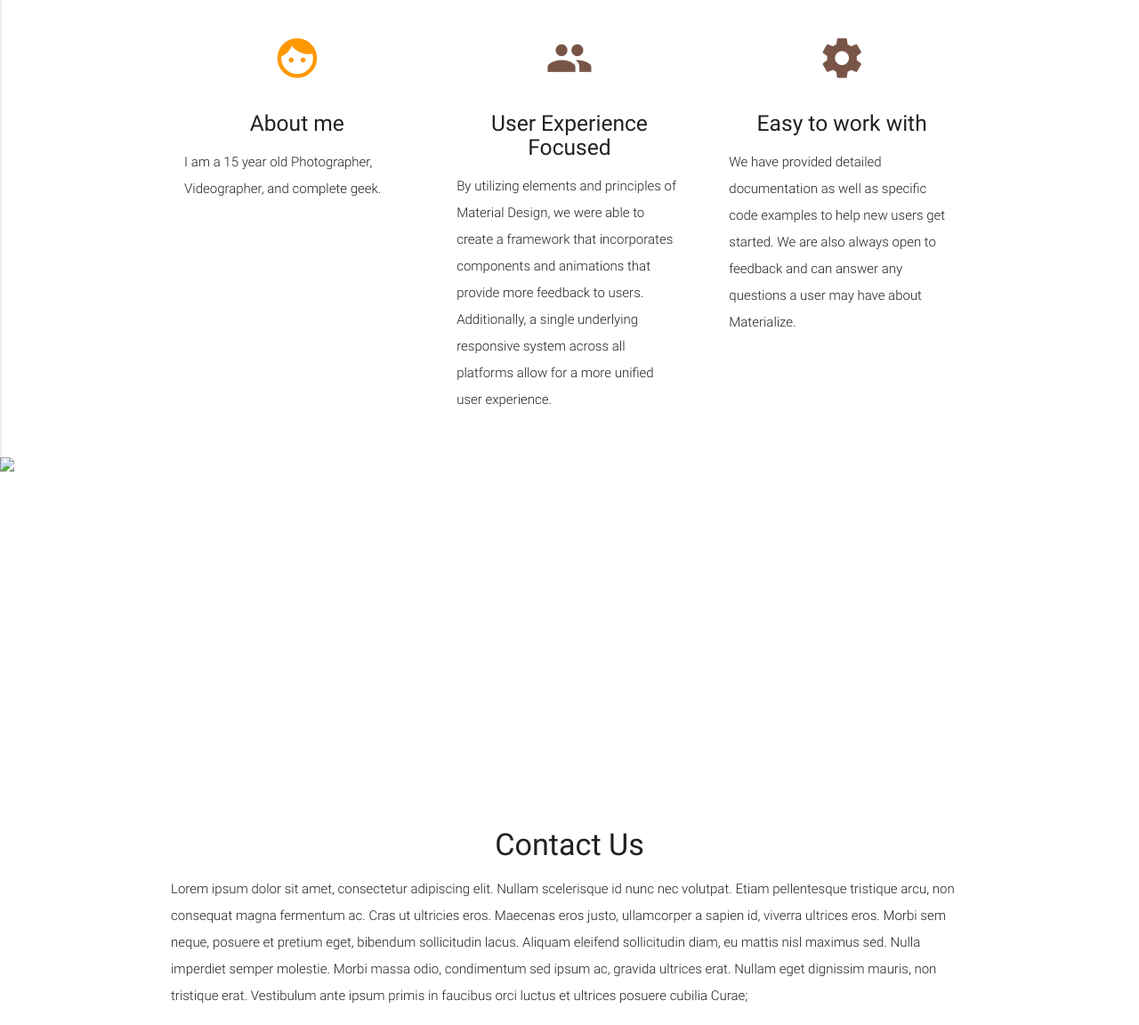
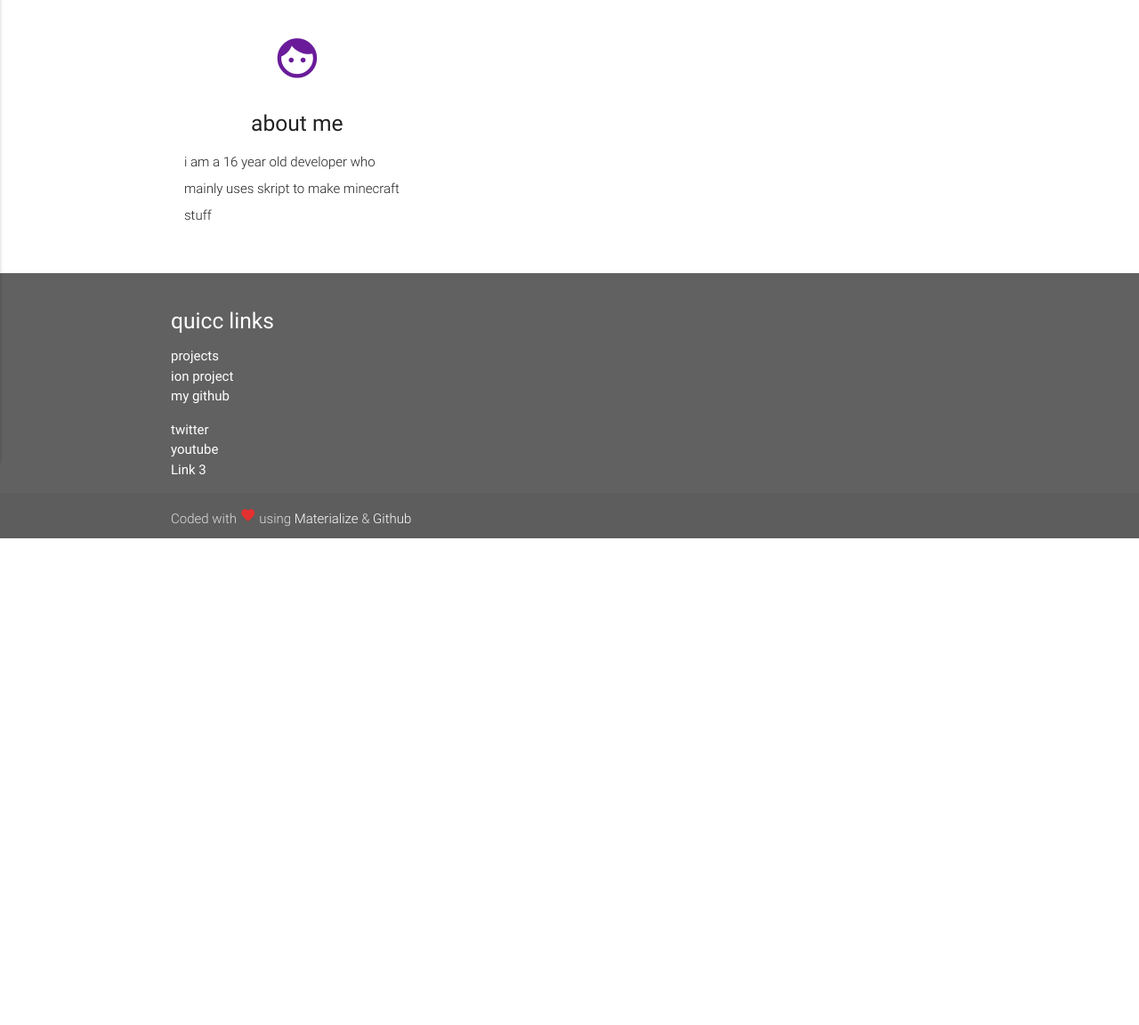
Before and after one commit to Vehicola/vexio.us, a plain HTML site: page index.html in a window 1280 px wide. Shown: the part 341-1493 px from the top of the page at 89% size. After the commit the page ends 946 px from the top, so only its background shows below. Drawn offline with nearby package versions, Linux system fonts and the light colour scheme.

Commit message:
Update index.html

```diff
--- a/index.html
+++ b/index.html
@@ -3,7 +3,7 @@
 <head>
   <meta http-equiv="Content-Type" content="text/html; charset=UTF-8"/>
   <meta name="viewport" content="width=device-width, initial-scale=1, maximum-scale=1.0, user-scalable=no"/>
-  <title>vexio.media / home</title>
+  <title>vexio</title>
   <link rel="icon" href="assets/favicon.png">
 
   <!-- CSS  -->
@@ -15,12 +15,12 @@
   <nav class="grey darken-2">
     <div class="nav-wrapper">
       <a href="/" class="brand-logo center"><img src="assets/favicon.png" style="width:62px;height;62px" /></a>
-      #<a href="#sidebar" data-activates="slide-out" class="button-collapse show-on-large"><i class="material-icons white-text">menu</i></a>
+      <a href="#sidebar" data-activates="slide-out" class="button-collapse show-on-large"><i class="material-icons white-text">menu</i></a>
     </div>
   <ul id="slide-out" class="side-nav grey lighten-4">
     <li><div class="userView">
       <a href="#about"><img class="circle" src="assets/favicon.png"></a>
-      <a href="#contact"><span class="white-text email">bryce@vexio.media</span></a>
+      <a><span class="black-text email">bryce@vexio.media</span></a>
     </div></li>
     <li><div class="divider"></div></li>
     <li><a class="subheader">Media</a></li>
@@ -28,7 +28,9 @@
     <li><a href="http://twitter.com/vexioxd"><i class="material-icons left black-text">account_circle</i>Twitter</a></li>
     <li><div class="divider"></div></li>
     <li><a class="subheader">Projects</a></li>
-    <li><a href="http://ion.vexio.media"><i class="material-icons left black-text">fiber_manual_record</i>The Ion Project</a></li>
+    <li><a href="http://projects.vexio.media"><i class="material-icons left black-text">fiber_manual_record</i>Ion Project</a></li>
+    <li><a href="http://projects.vexio.media"><i class="material-icons left black-text">title</i>TitleAPI</a></li>
+    <li><a href="http://projects.vexio.media"><i class="material-icons left black-text">surround_sound</i>SoundAPI</a></li>
   </ul>
 
 </nav>
@@ -37,7 +39,7 @@
     <div class="section no-pad-bot">
       <div class="container">
         <br><br>
-        <h1 class="header center grey-text text-lighten-3">vexio.media</h1>
+        <h1 class="header center black-text">vexio.media</h1>
         <div class="row center">
           <h5 class="header col s12 light"></h5>
         </div>
@@ -55,105 +57,42 @@
       <div class="row">
         <div class="col s12 m4">
           <div class="icon-block">
-            <h2 class="center orange-text"><i class="material-icons">face</i></h2>
-            <h5 class="center">About me</h5>
+            <h2 class="center purple-text text-darken-3"><i class="material-icons">face</i></h2>
+            <h5 class="center">about me</h5>
 
-            <p class="light">I am a 15 year old Photographer, Videographer, and complete geek. </p>
-          </div>
-        </div>
-
-        <div class="col s12 m4">
-          <div class="icon-block">
-            <h2 class="center brown-text"><i class="material-icons">group</i></h2>
-            <h5 class="center">User Experience Focused</h5>
-
-            <p class="light">By utilizing elements and principles of Material Design, we were able to create a framework that incorporates components and animations that provide more feedback to users. Additionally, a single underlying responsive system across all platforms allow for a more unified user experience.</p>
-          </div>
-        </div>
-
-        <div class="col s12 m4">
-          <div class="icon-block">
-            <h2 class="center brown-text"><i class="material-icons">settings</i></h2>
-            <h5 class="center">Easy to work with</h5>
-
-            <p class="light">We have provided detailed documentation as well as specific code examples to help new users get started. We are also always open to feedback and can answer any questions a user may have about Materialize.</p>
+            <p class="light">i am a 16 year old developer who mainly uses skript to make minecraft stuff</p>
           </div>
         </div>
       </div>
-
     </div>
   </div>
-
-
-  <div class="parallax-container valign-wrapper">
-    <div class="section no-pad-bot">
-      <div class="container">
-        <div class="row center">
-          <h5 class="header col s12 light">A modern responsive front-end framework based on Material Design</h5>
-        </div>
-      </div>
-    </div>
-    <div class="parallax"><img src="background2.jpg" alt="Unsplashed background img 2"></div>
   </div>
 
-  <div class="container">
-    <div class="section">
-
-      <div class="row">
-        <div class="col s12 center">
-          <h3><i class="mdi-content-send brown-text"></i></h3>
-          <h4>Contact Us</h4>
-          <p class="left-align light">Lorem ipsum dolor sit amet, consectetur adipiscing elit. Nullam scelerisque id nunc nec volutpat. Etiam pellentesque tristique arcu, non consequat magna fermentum ac. Cras ut ultricies eros. Maecenas eros justo, ullamcorper a sapien id, viverra ultrices eros. Morbi sem neque, posuere et pretium eget, bibendum sollicitudin lacus. Aliquam eleifend sollicitudin diam, eu mattis nisl maximus sed. Nulla imperdiet semper molestie. Morbi massa odio, condimentum sed ipsum ac, gravida ultrices erat. Nullam eget dignissim mauris, non tristique erat. Vestibulum ante ipsum primis in faucibus orci luctus et ultrices posuere cubilia Curae;</p>
-        </div>
-      </div>
-
-    </div>
-  </div>
-
-
-  <div class="parallax-container valign-wrapper">
-    <div class="section no-pad-bot">
-      <div class="container">
-        <div class="row center">
-          <h5 class="header col s12 light">A modern responsive front-end framework based on Material Design</h5>
-        </div>
-      </div>
-    </div>
-    <div class="parallax"><img src="background3.jpg" alt="Unsplashed background img 3"></div>
-  </div>
-
-  <footer class="page-footer teal">
+  <footer class="page-footer grey darken-2">
     <div class="container">
       <div class="row">
-        <div class="col l6 s12">
-          <h5 class="white-text">Company Bio</h5>
-          <p class="grey-text text-lighten-4">We are a team of college students working on this project like it's our full time job. Any amount would help support and continue development on this project and is greatly appreciated.</p>
-
 
         </div>
         <div class="col l3 s12">
-          <h5 class="white-text">Settings</h5>
+          <h5 class="white-text">quicc links</h5>
           <ul>
-            <li><a class="white-text" href="#!">Link 1</a></li>
-            <li><a class="white-text" href="#!">Link 2</a></li>
-            <li><a class="white-text" href="#!">Link 3</a></li>
-            <li><a class="white-text" href="#!">Link 4</a></li>
+            <li><a class="white-text" href="http://projects.vexio.media">projects</a></li>
+            <li><a class="white-text" href="http://projects.vexio.media/ion">ion project</a></li>
+            <li><a class="white-text" href="https://github.com/vehicola">my github</a></li>
           </ul>
         </div>
         <div class="col l3 s12">
-          <h5 class="white-text">Connect</h5>
           <ul>
-            <li><a class="white-text" href="#!">Link 1</a></li>
-            <li><a class="white-text" href="#!">Link 2</a></li>
+            <li><a class="white-text" href="https://twitter.com/vexioxd">twitter</a></li>
+            <li><a class="white-text" href="https://youtube.com/c/vexioo">youtube</a></li>
             <li><a class="white-text" href="#!">Link 3</a></li>
-            <li><a class="white-text" href="#!">Link 4</a></li>
           </ul>
         </div>
       </div>
     </div>
     <div class="footer-copyright">
       <div class="container">
-      Made by <a class="brown-text text-lighten-3" href="http://materializecss.com">Materialize</a>
+      Coded with <i class="material-icons"><font color="#e53030" size="+1.5">favorite</font></i> using<a class="white-text text-lighten-2" href="http://materializecss.com"> Materialize</a> & <a class="white-text text-lighten-2" href="http://github.com">Github</a>
       </div>
     </div>
   </footer>
```
